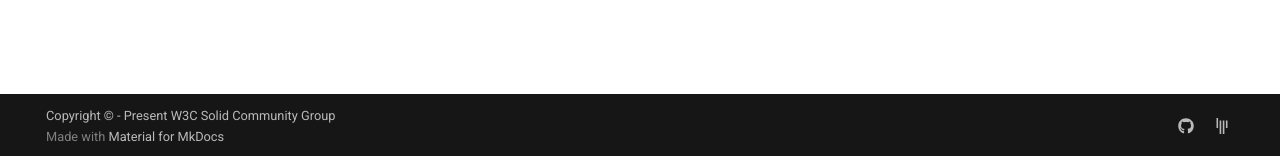
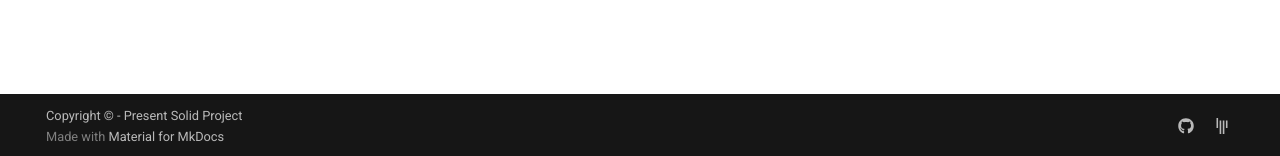
Before and after one commit to solid/dev, an MkDocs documentation site: the page built from docs/index.md, in a window 1280 px wide. Shown: the part 741-897 px from the top of the page. Built offline with MkDocs 1.6.1 and Material for MkDocs 9.7.7, drawn with Linux system fonts in a browser that asks for light colours; comment, search, counter and statistics services are not loaded.

Commit message:
chore: change copyright to Solid Project (#22)
* Initial plan

* chore: change copyright from Solid Community Group to Solid Project

Agent-Logs-Url: https://github.com/solid/dev/sessions/81254191-691e-4bd8-8faa-2765fa03192f

Co-authored-by: jeswr <63333554+jeswr@users.noreply.github.com>

---------

Co-authored-by: copilot-swe-agent[bot] <198982749+Copilot@users.noreply.github.com>
Co-authored-by: jeswr <63333554+jeswr@users.noreply.github.com>

```diff
--- a/mkdocs.yml
+++ b/mkdocs.yml
@@ -1,13 +1,13 @@
 site_name: Solid Developers Documentation
 site_url: https://dev.solidproject.org/
 site_description: How to build applications with Solid.
-site_author: W3C Solid Community Group
+site_author: Solid Project
 
 repo_name: solid/dev
 repo_url: https://github.com/solid/dev/
 edit_uri: blob/main/docs/
 
-copyright: Copyright &copy; - Present W3C Solid Community Group
+copyright: Copyright &copy; - Present Solid Project
 
 theme:
   name: material
```
Also changed, not shown: LICENSE.md (+1 -1 lines).
